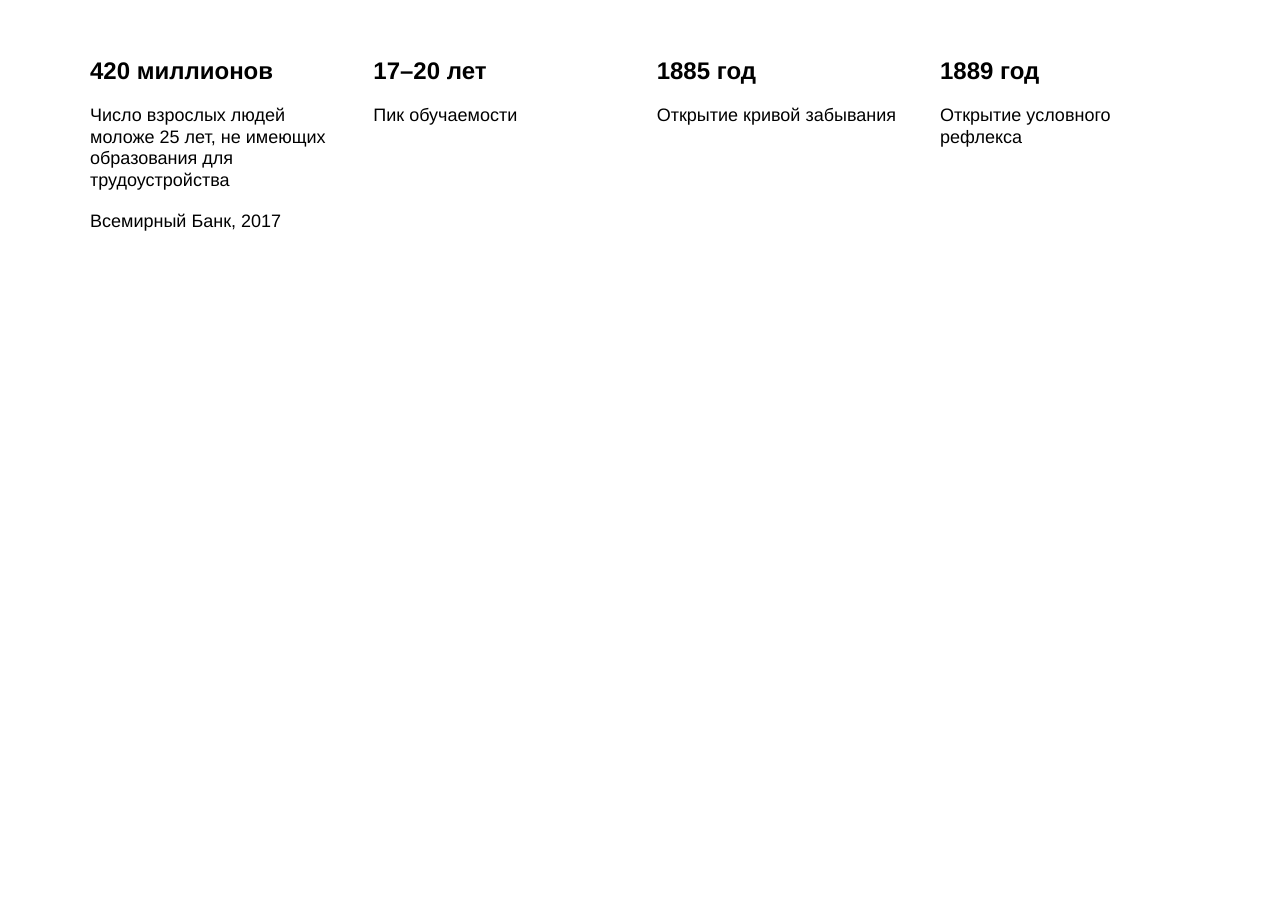
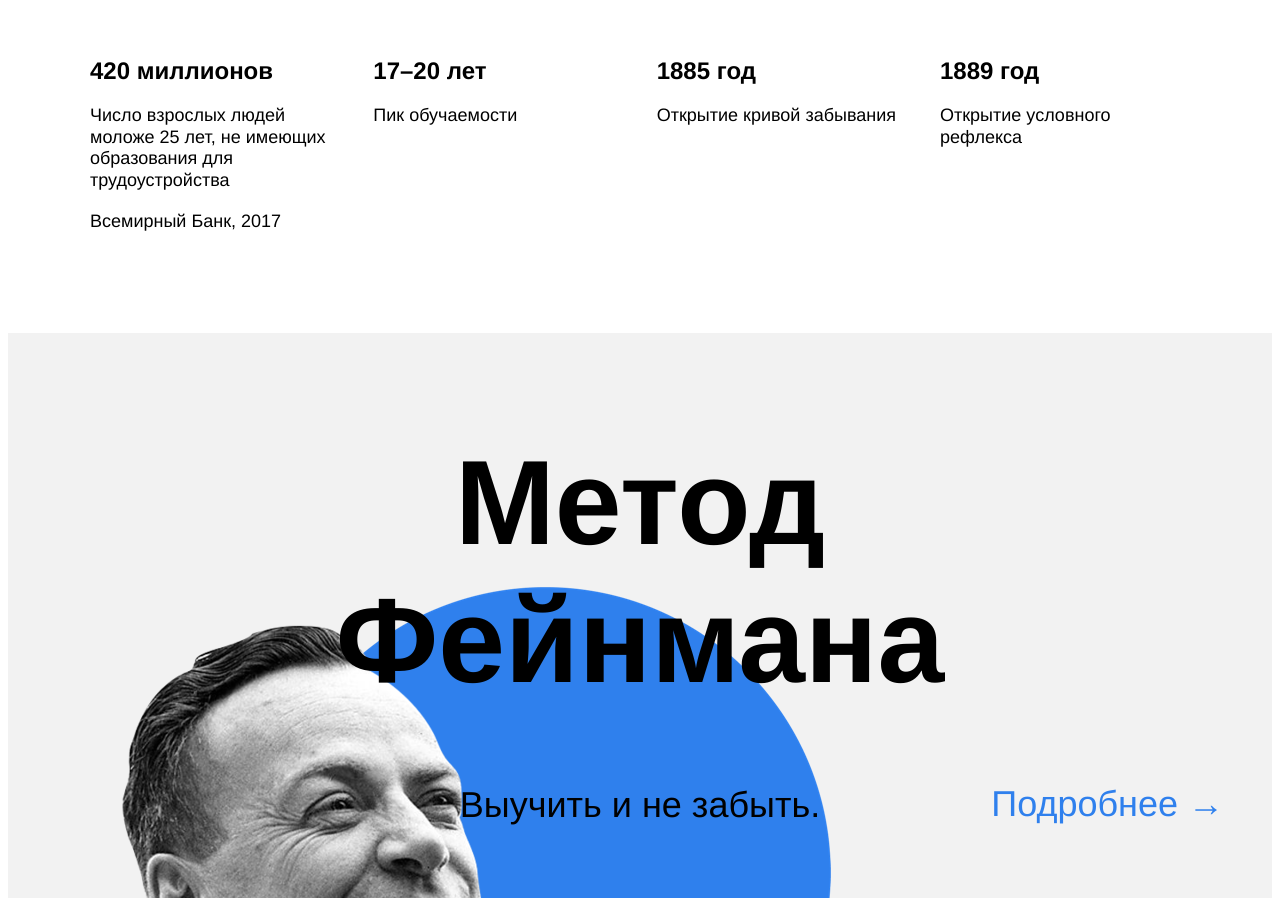
Before and after one commit to khanagua/how-to-learn, a plain HTML site: page index.html in a window 1280 px wide. Shown: the part 1682-2580 px from the top of the page. Before the commit the page ends 1923 px from the top, so only its background shows below. Drawn offline with Linux system fonts and the light colour scheme.

Commit message:
Добавляет блок feynman

```diff
--- a/index.html
+++ b/index.html
@@ -70,6 +70,9 @@
       </section>
 
       <section class="feynman">
+        <div class="feynman__title">Метод Фейнмана</div>
+        <div class="feynman__subtitle">Выучить и не забыть.</div>
+        <a class="feynman__link" href="#">Подробнее &#8594;</a>
       </section>
 
       <section class="kaufman">
--- a/styles/style.css
+++ b/styles/style.css
@@ -133,6 +133,10 @@
   text-align: center;
 }
 
+.digits {
+  margin-bottom: 100px;
+}
+
 .table {
   max-width: 1100px;
   display: flex;
@@ -159,6 +163,43 @@
   margin: 20px 0 0 0;
 }
 
+.feynman {
+  min-height: 790px;
+  padding-top: 100px;
+  background-color: #f2f2f2;
+  background-image: url(../images/feynman.png);
+  background-repeat: no-repeat;
+  background-position-x: left;
+  background-position-y: bottom;
+  position: relative;
+}
+
+.feynman__title {
+  width: 648px;
+  margin: 0 auto;
+  text-align: center;
+  line-height: 1.15;
+  font-size: 120px;
+  font-weight: bold;
+}
+
+.feynman__subtitle {
+  line-height: 51px;
+  font-size: 36px;
+  margin: 70px 0 0 0;
+  text-align: center;
+}
+
+.feynman__link {
+  position: absolute;
+  right: 48px;
+  top: 50%;
+  line-height: 51px;
+  font-size: 36px;
+  text-decoration: none;
+  color: #2f80ed;
+}
+
 /* и элемента с модификатором вида ключ-значение */
 .table__cell_theme_dark {
   width: 200px;
```
